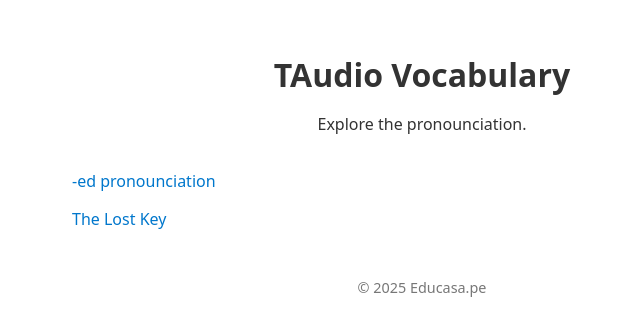
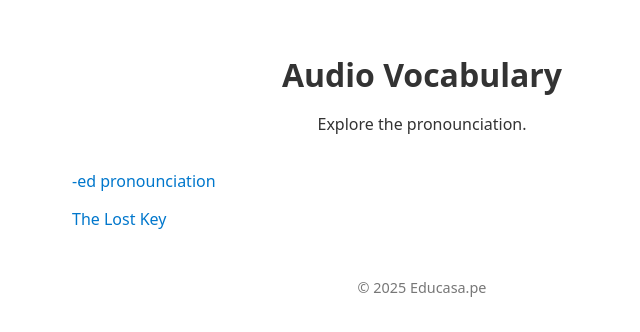
Before and after one commit to e09161/voice_dictionaries, a plain HTML site: page index.html in a window 1280 px wide. Shown: the whole page, without its empty margins (218-858 px from the left). Drawn offline with Linux system fonts and the light colour scheme.

Commit message:
Update header title from 'TAudio Vocabulary' to 'Audio Vocabulary'

```diff
--- a/index.html
+++ b/index.html
@@ -51,7 +51,7 @@
 </head>
 <body>
   <header>
-    <h1>TAudio Vocabulary</h1>
+    <h1>Audio Vocabulary</h1>
     <p>Explore the pronounciation.</p>
   </header>
 
```
